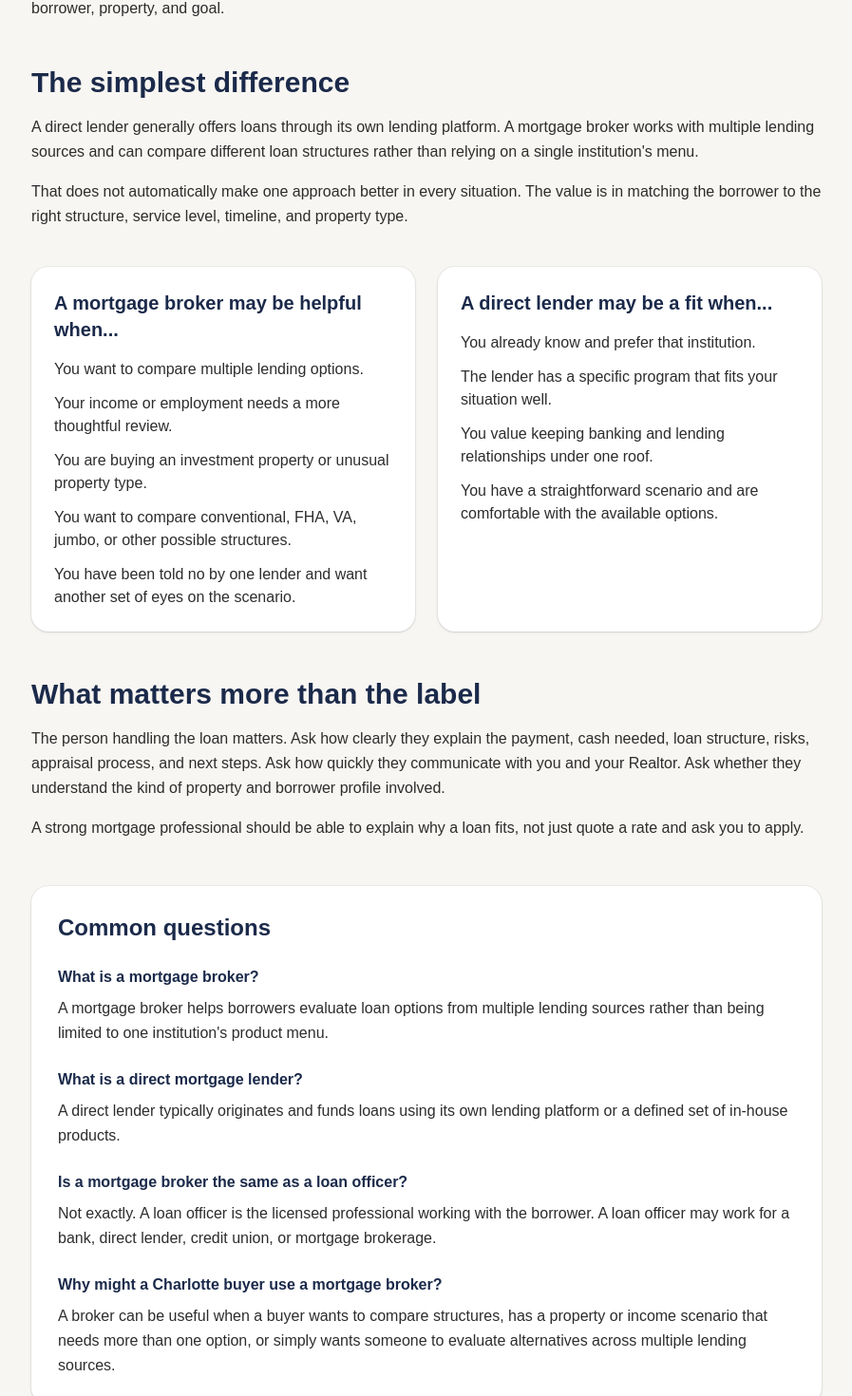
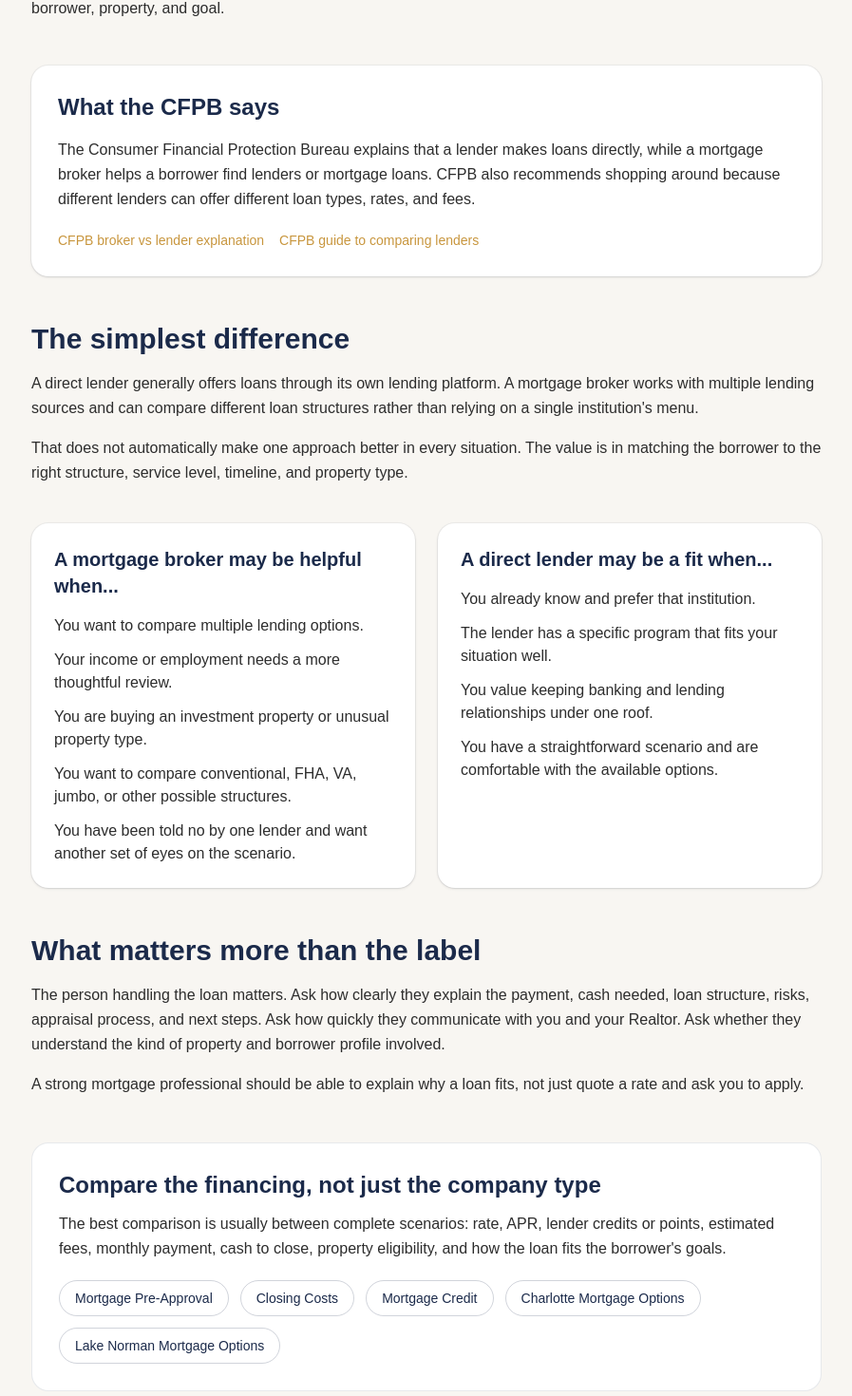
Before and after one commit to JLshope12/jacob-shope-mortgage, a Next.js app: page /mortgage-broker-vs-lender-charlotte in a window 1280 px wide. Shown: the part 471-1941 px from the top of the page at 95% size, without its empty margins (191-1088 px from the left). Built offline with nearby package versions, Linux system fonts and the light colour scheme.

Commit message:
Strengthen broker vs lender page with CFPB sources and authorship

```diff
--- a/app/mortgage-broker-vs-lender-charlotte/page.tsx
+++ b/app/mortgage-broker-vs-lender-charlotte/page.tsx
@@ -1,15 +1,22 @@
 import Link from "next/link";
+import { AuthorBox } from "@/components/seo/AuthorBox";
+
+const origin = "https://jacobshopemortgage.com";
+const pageUrl = `${origin}/mortgage-broker-vs-lender-charlotte`;
+const CFPB_BROKER_URL = "https://www.consumerfinance.gov/ask-cfpb/what-is-the-difference-between-a-mortgage-lender-and-a-mortgage-broker-en-130/";
+const CFPB_SHOP_URL = "https://www.consumerfinance.gov/owning-a-home/explore/contact-multiple-lenders/";
 
 export const metadata = {
   title: "Mortgage Broker vs Lender in Charlotte | Jacob Shope",
   description:
     "Understand the difference between a mortgage broker and a direct lender in Charlotte, and how to decide which approach fits your home financing needs.",
   alternates: { canonical: "/mortgage-broker-vs-lender-charlotte" },
+  authors: [{ name: "Jacob Shope", url: "/about" }],
 };
 
 const faq = [
   ["What is a mortgage broker?", "A mortgage broker helps borrowers evaluate loan options from multiple lending sources rather than being limited to one institution's product menu."],
-  ["What is a direct mortgage lender?", "A direct lender typically originates and funds loans using its own lending platform or a defined set of in-house products."],
+  ["What is a direct mortgage lender?", "A direct lender is a financial institution or mortgage company that makes loans directly to borrowers through its own lending platform."],
   ["Is a mortgage broker the same as a loan officer?", "Not exactly. A loan officer is the licensed professional working with the borrower. A loan officer may work for a bank, direct lender, credit union, or mortgage brokerage."],
   ["Why might a Charlotte buyer use a mortgage broker?", "A broker can be useful when a buyer wants to compare structures, has a property or income scenario that needs more than one option, or simply wants someone to evaluate alternatives across multiple lending sources."],
 ] as const;
@@ -17,11 +24,51 @@ const faq = [
 export default function MortgageBrokerVsLenderCharlottePage() {
   const schema = {
     "@context": "https://schema.org",
-    "@type": "Article",
-    headline: "Mortgage Broker vs Lender in Charlotte",
-    author: { "@type": "Person", "@id": "https://jacobshopemortgage.com/#jacob-shope", name: "Jacob Shope" },
-    publisher: { "@id": "https://jacobshopemortgage.com/#mpire-financial" },
-    mainEntityOfPage: "https://jacobshopemortgage.com/mortgage-broker-vs-lender-charlotte",
+    "@graph": [
+      {
+        "@type": "Article",
+        "@id": `${pageUrl}#article`,
+        headline: "Mortgage Broker vs Lender in Charlotte",
+        description: "A practical Charlotte guide to the difference between mortgage brokers and direct lenders and how borrowers can compare options.",
+        author: { "@id": `${origin}/#jacob-shope` },
+        publisher: { "@id": `${origin}/#mpire-financial` },
+        mainEntityOfPage: { "@id": `${pageUrl}#webpage` },
+        dateModified: "2026-09-08",
+        citation: [CFPB_BROKER_URL, CFPB_SHOP_URL],
+      },
+      {
+        "@type": "WebPage",
+        "@id": `${pageUrl}#webpage`,
+        url: pageUrl,
+        name: "Mortgage Broker vs Lender in Charlotte",
+        author: { "@id": `${origin}/#jacob-shope` },
+        isPartOf: { "@id": `${origin}/#website` },
+        about: [
+          { "@type": "Thing", name: "Mortgage brokers" },
+          { "@type": "Thing", name: "Mortgage lenders" },
+          { "@type": "Place", name: "Charlotte, North Carolina" },
+          { "@type": "Place", name: "Lake Norman, North Carolina" },
+        ],
+      },
+      {
+        "@type": "FAQPage",
+        "@id": `${pageUrl}#faq`,
+        mainEntity: faq.map(([question, answer]) => ({
+          "@type": "Question",
+          name: question,
+          acceptedAnswer: { "@type": "Answer", text: answer },
+        })),
+      },
+      {
+        "@type": "BreadcrumbList",
+        "@id": `${pageUrl}#breadcrumbs`,
+        itemListElement: [
+          { "@type": "ListItem", position: 1, name: "Home", item: origin },
+          { "@type": "ListItem", position: 2, name: "Mortgage Guides", item: `${origin}/mortgage-guides` },
+          { "@type": "ListItem", position: 3, name: "Mortgage Broker vs Lender Charlotte", item: pageUrl },
+        ],
+      },
+    ],
   };
 
   return (
@@ -36,6 +83,17 @@ export default function MortgageBrokerVsLenderCharlottePage() {
         <p className="mt-4 text-charcoal">
           I&apos;m Jacob Shope, a Charlotte mortgage broker and Mortgage Loan Officer with Mpire Financial, NMLS# 2090979. My role is to help borrowers understand the differences, compare options, and choose a financing path based on the borrower, property, and goal.
         </p>
+
+        <section className="mt-12 rounded-2xl bg-white p-7 shadow-sm ring-1 ring-navy/5">
+          <h2 className="text-2xl font-bold text-navy">What the CFPB says</h2>
+          <p className="mt-4 leading-relaxed text-charcoal">
+            The Consumer Financial Protection Bureau explains that a lender makes loans directly, while a mortgage broker helps a borrower find lenders or mortgage loans. CFPB also recommends shopping around because different lenders can offer different loan types, rates, and fees.
+          </p>
+          <div className="mt-5 flex flex-wrap gap-4 text-sm font-medium">
+            <a href={CFPB_BROKER_URL} target="_blank" rel="noopener noreferrer" className="text-gold hover:underline">CFPB broker vs lender explanation</a>
+            <a href={CFPB_SHOP_URL} target="_blank" rel="noopener noreferrer" className="text-gold hover:underline">CFPB guide to comparing lenders</a>
+          </div>
+        </section>
 
         <section className="mt-12">
           <h2 className="text-2xl font-bold text-navy md:text-3xl">The simplest difference</h2>
@@ -79,6 +137,20 @@ export default function MortgageBrokerVsLenderCharlottePage() {
           </p>
         </section>
 
+        <section className="mt-12 rounded-2xl border border-navy/10 bg-white p-7">
+          <h2 className="text-2xl font-bold text-navy">Compare the financing, not just the company type</h2>
+          <p className="mt-3 leading-relaxed text-charcoal">
+            The best comparison is usually between complete scenarios: rate, APR, lender credits or points, estimated fees, monthly payment, cash to close, property eligibility, and how the loan fits the borrower&apos;s goals.
+          </p>
+          <div className="mt-5 flex flex-wrap gap-3 text-sm font-medium">
+            <Link href="/mortgage-preapproval-charlotte" className="rounded-full border border-navy/20 px-4 py-2 text-navy hover:border-gold hover:text-gold">Mortgage Pre-Approval</Link>
+            <Link href="/mortgage-closing-costs-charlotte" className="rounded-full border border-navy/20 px-4 py-2 text-navy hover:border-gold hover:text-gold">Closing Costs</Link>
+            <Link href="/mortgage-credit-score-charlotte" className="rounded-full border border-navy/20 px-4 py-2 text-navy hover:border-gold hover:text-gold">Mortgage Credit</Link>
+            <Link href="/service-areas/charlotte" className="rounded-full border border-navy/20 px-4 py-2 text-navy hover:border-gold hover:text-gold">Charlotte Mortgage Options</Link>
+            <Link href="/service-areas/lake-norman" className="rounded-full border border-navy/20 px-4 py-2 text-navy hover:border-gold hover:text-gold">Lake Norman Mortgage Options</Link>
+          </div>
+        </section>
+
         <section className="mt-12 rounded-2xl bg-white p-7 shadow-sm ring-1 ring-navy/5">
           <h2 className="text-2xl font-bold text-navy">Common questions</h2>
           <div className="mt-6 space-y-6">
@@ -90,6 +162,10 @@ export default function MortgageBrokerVsLenderCharlottePage() {
             ))}
           </div>
         </section>
+
+        <div className="mt-12">
+          <AuthorBox />
+        </div>
 
         <section className="mt-12 rounded-2xl bg-navy p-8 text-white">
           <h2 className="text-2xl font-bold">Want me to compare the options with you?</h2>
```
